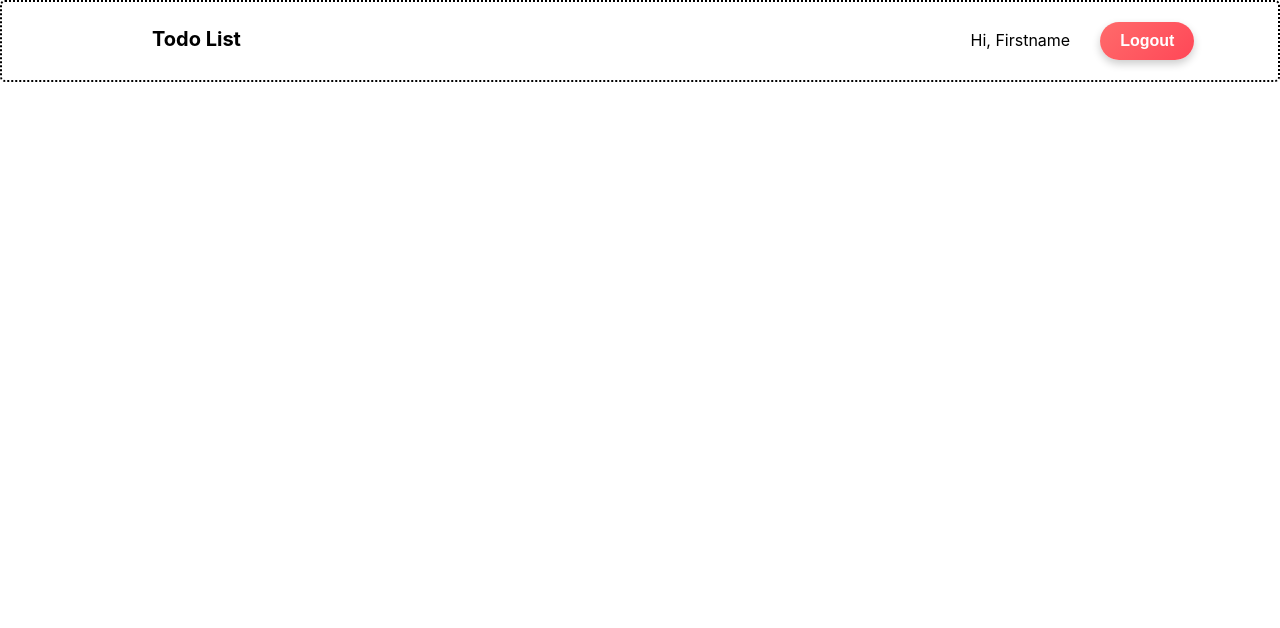
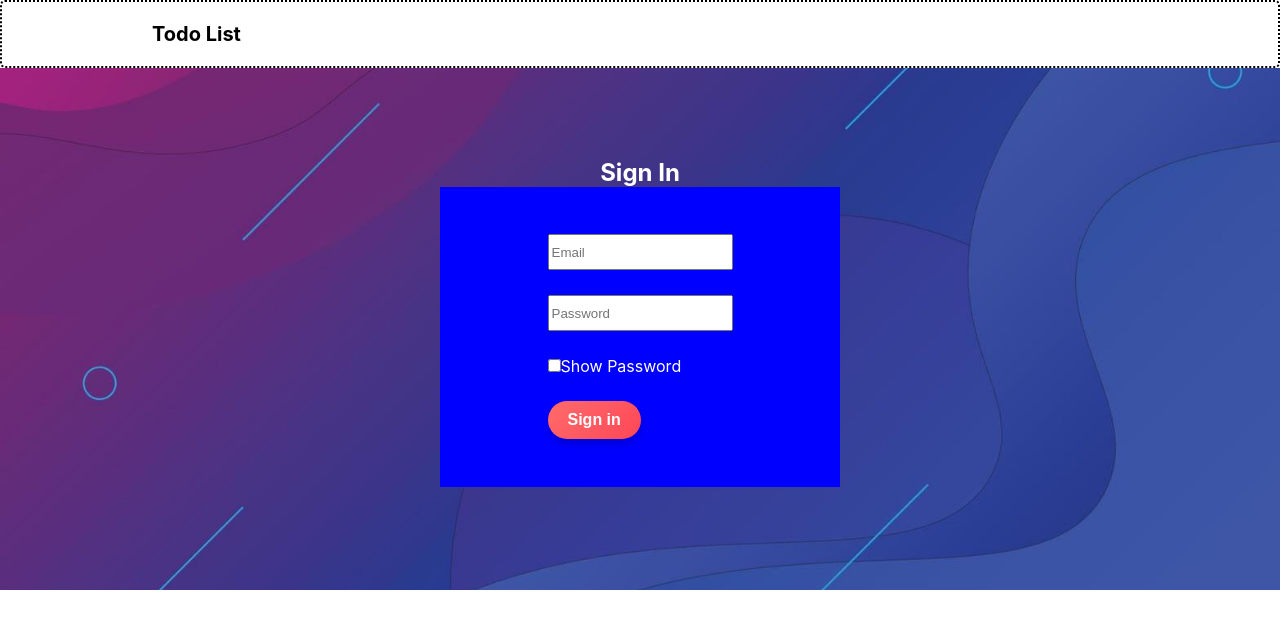
Before and after one commit to jmboumba/front-end-todo, a React (Create React App) app: page / in a window 1280 px wide. Shown: the top 628 px of the page. Built offline with nearby package versions, Linux system fonts and the light colour scheme.

Commit message:
Ajout du formulaire de connexion

```diff
--- a/public/index.html
+++ b/public/index.html
@@ -24,7 +24,7 @@
       work correctly both with client-side routing and a non-root public URL.
       Learn how to configure a non-root public URL by running `npm run build`.
     -->
-    <title>React App</title>
+    <title>Todos List</title>
   </head>
   <body>
     <noscript>You need to enable JavaScript to run this app.</noscript>
--- a/src/App.css
+++ b/src/App.css
@@ -66,3 +66,35 @@
   padding: 10px;
   border-radius: 5px; /* Facultatif : ajoute un arrondi aux coins */
 }
+
+.body{
+  background-image: url('../public/back.jpg');
+    background-size: cover; /* Optional: covers the entire background */
+    background-repeat: no-repeat; /* Prevents the image from repeating */
+    background-position: center; /* Centers the image */
+    height: 522px;
+}
+
+.login-form{
+  display: flex;
+  flex-direction: column;
+  align-items: center;
+  justify-content: center;
+  color: white;
+  padding: 7%;
+}
+
+.container-login{
+  background-color: blue;
+  height: 300px;
+  width: 400px;
+  display: flex;
+  flex-direction: column;
+  align-items: center;
+  justify-content: center;
+  color: white;
+}
+
+.form-item{
+  padding: 0 0 25px;
+}
--- a/src/App.js
+++ b/src/App.js
@@ -1,14 +1,108 @@
 import logo from './logo.svg';
+import React, { useState, useEffect } from 'react';
 import './App.css';
 import Header from './components/Header';
 
+
+
 function App() {
+  const [isLoggedIn, setIsLoggedIn] = useState(false);
+
+  const [email, setEmail] = useState('');
+  const [password, setPassword] = useState('');
+  const [firstname, setFirstname] = useState('');
+  const [lastname, setLastname] = useState('');
+  const [date_creation, setDateCreation] = useState('');
+  const [error, setError] = useState('');
+  const [showPassword, setShowPassword] = useState(false);
+
+  const togglePasswordVisibility = () => {
+    setShowPassword(!showPassword); // Toggle the show/hide password state
+};
+
+
+  const handleSubmit = (e) => {
+
+    if (email && password) {
+        setError(''); // Clear any previous error
+        setIsLoggedIn(true);
+        // Logic for handling sign-in can go here (API call, etc.)
+        console.log('Sign-In Successful!', { email, password });
+    } else {
+        setError('Please enter both email and password');
+    }
+  };
+
   return (
     <div>
-      <Header />
 
-      <div>
-          <p></p>
+      <div className="dotted-border">
+        <nav>
+          <ul>
+
+            <div className="inline" style={{marginLeft:"100px", fontSize:"20px", fontWeight:"bold"}}>
+              <li className="inline" ><a>Todo List</a></li>
+            </div>
+            <div className="inline" style={{paddingLeft:"60%"}}>
+
+              {isLoggedIn ? (
+                    <div>
+                        <li className="inline" style={{paddingRight:"30px"}}><a>Hi,  Firstname</a></li>
+                        <button className="btn" onClick={() => setIsLoggedIn(false)}>Logout</button>
+                    </div>
+              ) : null}
+            </div>
+          </ul>
+        </nav>
+      </div>
+
+
+      <div className='body'>
+          {isLoggedIn ? (
+                    <p>Welcome, {email}</p>
+              ) :
+            (
+              <div className="login-form">
+            <h2>Sign In</h2>
+            {error && <p style={{ color: 'red' }}>{error}</p>}
+            <div className='container-login'>
+              <form onSubmit={handleSubmit}>
+                  <div className='form-item'>
+                      <input
+                          type="email"
+                          style={{height:"30px"}}
+                          placeholder='Email'
+                          value={email}
+                          onChange={(e) => setEmail(e.target.value)}
+                          required
+                      />
+                  </div>
+                  <div className='form-item'>
+                      <input
+                          type={showPassword ? 'text' : 'password'}
+                          placeholder='Password'
+                          style={{height:"30px"}}
+                          value={password}
+                          onChange={(e) => setPassword(e.target.value)}
+                          required
+                      />
+                  </div>
+                  <div className='form-item'>
+                    <label>
+                        <input
+                            type="checkbox"
+                            checked={showPassword}
+                            onChange={togglePasswordVisibility}
+                        />
+                        Show Password
+                    </label>
+                  </div>
+                  <button type='submit' className="btn">Sign in</button>
+              </form>
+            </div>
+        </div>
+            )
+            }
       </div>
     </div>
   );
--- a/src/components/Header.js
+++ b/src/components/Header.js
@@ -1,20 +1,9 @@
+import React, { useState, useEffect } from 'react';
+
+
 function Header(){
-    return(
-        <div className="dotted-border">
-        <nav>
-          <ul>
 
-            <div className="inline" style={{marginLeft:"100px", fontSize:"20px", fontWeight:"bold"}}>
-              <li className="inline" ><a>Todo List</a></li>
-            </div>
-            <div className="inline" style={{paddingLeft:"60%"}}>
-              <li className="inline" style={{paddingRight:"30px"}}><a>Hi,  Firstname</a></li>
-              <li className="inline"><a><button className="btn">Logout</button></a></li>
-            </div>
-          </ul>
-        </nav>
-      </div>
-    )
+
 }
 
 export default Header;
```
Also changed, not shown: public/back.jpg (added).
